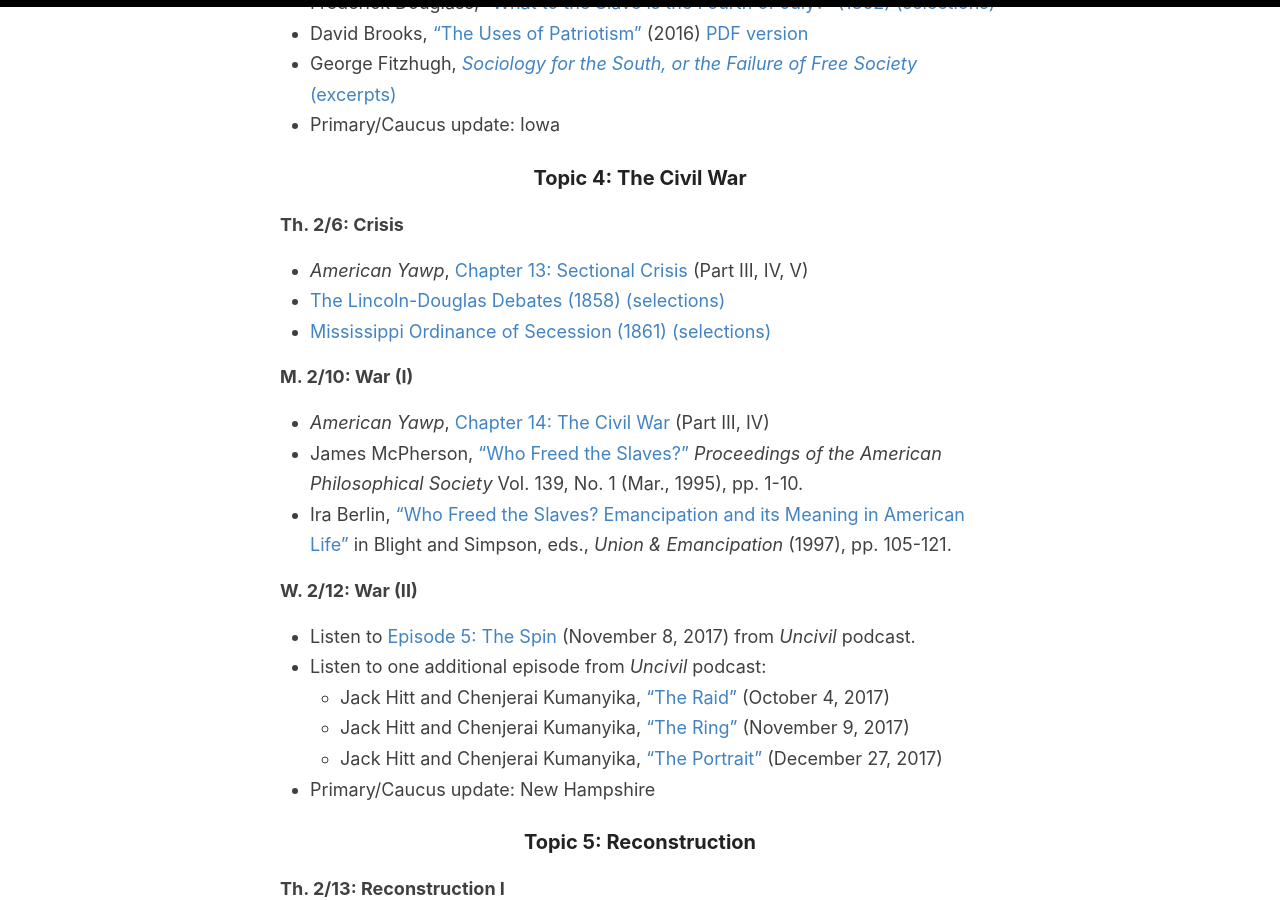
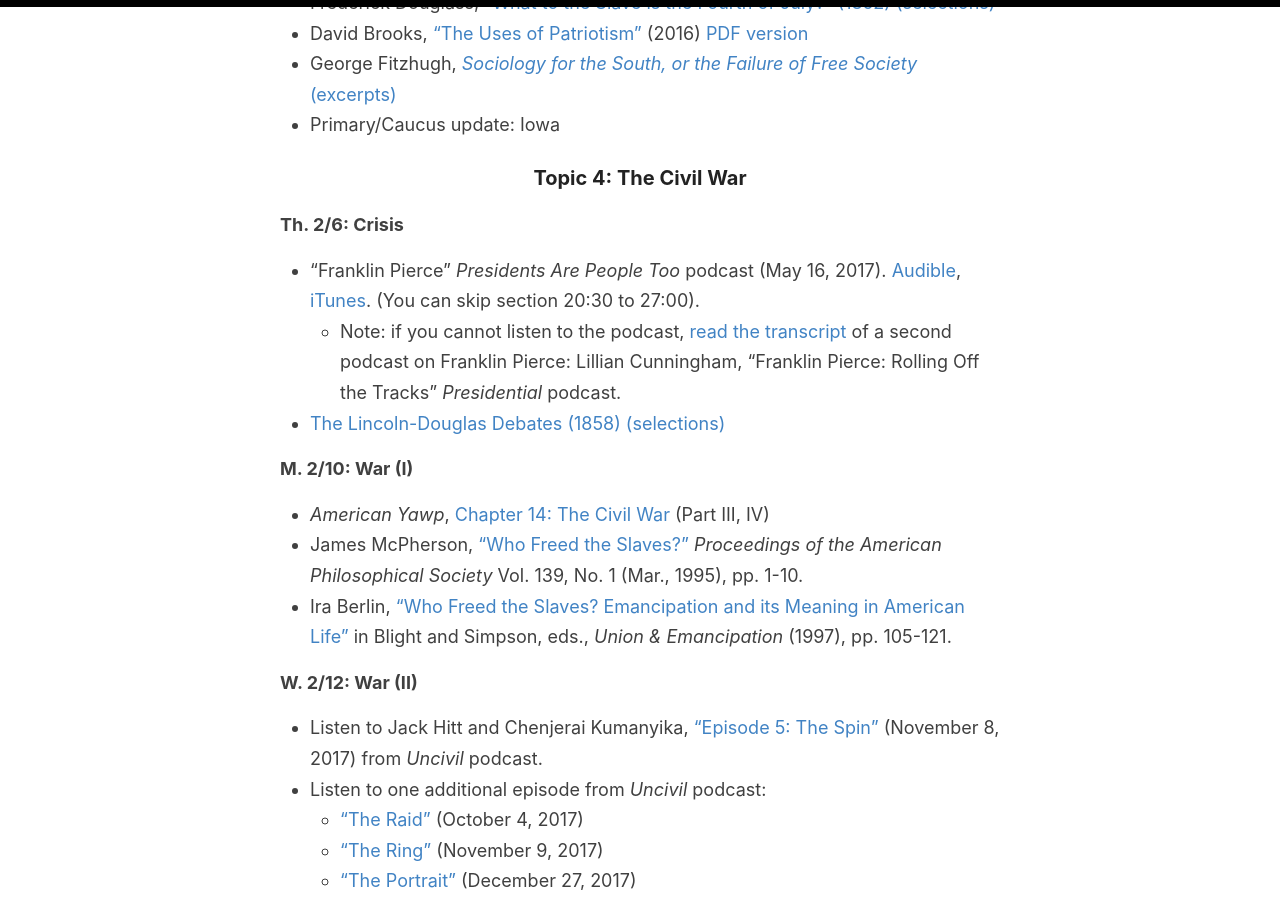
Before and after one commit to cblevins/f20-us-since-1876, a Jekyll site: the page built from schedule.md, in a window 1280 px wide and 900 px high, scrolled down 2561 px. Built offline with Jekyll 4.4.1, drawn with Linux system fonts in a browser that asks for light colours.

Commit message:
readings tweak

```diff
--- a/schedule.md
+++ b/schedule.md
@@ -76,9 +76,9 @@ permalink: /schedule/
 ### Topic 4: The Civil War
 
 **Th. 2/6: Crisis**
-- *American Yawp*, [Chapter 13: Sectional Crisis](http://www.americanyawp.com/text/13-the-sectional-crisis) (Part III, IV, V)
+- "Franklin Pierce" *Presidents Are People Too* podcast (May 16, 2017). [Audible](http://audiblepapt.audible.libsynpro.com/franklin-pierce), [iTunes](https://podcasts.apple.com/us/podcast/franklin-pierce/id1168237590?i=1000385476840). (You can skip section 20:30 to 27:00).
+    - Note: if you cannot listen to the podcast, [read the transcript](https://www.washingtonpost.com/graphics/business/podcasts/presidential/pdfs/franklin-pierce-transcript.pdf) of a second podcast on Franklin Pierce: Lillian Cunningham, "Franklin Pierce: Rolling Off the Tracks" *Presidential* podcast.
 - [The Lincoln-Douglas Debates (1858) (selections)](https://www.dropbox.com/s/mlx9h2lw2o96uef/LincolnDouglassDebates_1858.pdf?dl=0)
-- [Mississippi Ordinance of Secession (1861) (selections)](https://www.dropbox.com/s/lgmv9f4uxnp4vcl/MississippiOrdinanceOfSecession_1861.pdf?dl=0)
 
 **M. 2/10: War (I)**
 - *American Yawp*, [Chapter 14: The Civil War](http://www.americanyawp.com/text/14-the-civil-war) (Part III, IV)
@@ -86,11 +86,11 @@ permalink: /schedule/
 - Ira Berlin, ["Who Freed the Slaves? Emancipation and its Meaning in American Life"]({{site.baseurl}}/downloads/Berlin_WhoFreedTheSlaves.pdf) in Blight and Simpson, eds., *Union & Emancipation* (1997), pp. 105-121.
 
 **W. 2/12: War (II)**
-- Listen to [Episode 5: The Spin](http://www.gimletmedia.com/uncivil/the-spin#episode-player) (November 8, 2017) from *Uncivil* podcast.
+- Listen to Jack Hitt and Chenjerai Kumanyika, ["Episode 5: The Spin"](http://www.gimletmedia.com/uncivil/the-spin#episode-player) (November 8, 2017) from *Uncivil* podcast.
 - Listen to one additional episode from *Uncivil* podcast:
-    - Jack Hitt and Chenjerai Kumanyika, ["The Raid"](http://www.gimletmedia.com/uncivil/the-raid#episode-player) (October 4, 2017)
-    - Jack Hitt and Chenjerai Kumanyika, ["The Ring"](https://www.gimletmedia.com/uncivil/the-ring) (November 9, 2017)
-    - Jack Hitt and Chenjerai Kumanyika, ["The Portrait"](https://www.gimletmedia.com/uncivil/the-portrait) (December 27, 2017)
+    - ["The Raid"](http://www.gimletmedia.com/uncivil/the-raid#episode-player) (October 4, 2017)
+    - ["The Ring"](https://www.gimletmedia.com/uncivil/the-ring) (November 9, 2017)
+    - ["The Portrait"](https://www.gimletmedia.com/uncivil/the-portrait) (December 27, 2017)
 - Primary/Caucus update: New Hampshire
 
 ### Topic 5: Reconstruction
```
